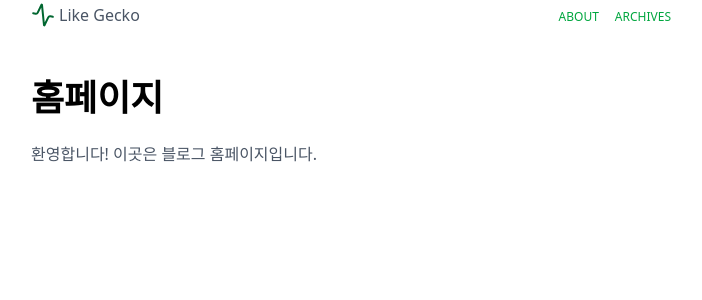
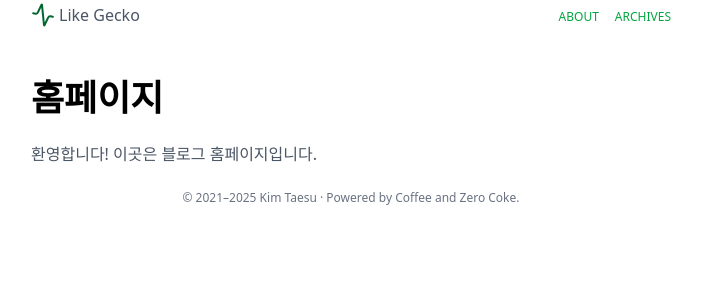
Before and after one commit to likegecko/blog25, a Next.js app: page / in a window 1280 px wide. Shown: the top 300 px of the page, without its empty margins (289-991 px from the left). Built offline with nearby package versions, Linux system fonts and the light colour scheme; no server answers.

Commit message:
feat: 푸터 추가

```diff
--- /dev/null
+++ b/app/components/Footer.tsx
@@ -0,0 +1,11 @@
+const Footer = () => {
+  return (
+    <div className="py-6 flex items-center justify-center">
+      <p className="text-xs text-gray-500">
+        © 2021–2025 Kim Taesu · Powered by Coffee and Zero Coke.
+      </p>
+    </div>
+  );
+};
+
+export default Footer;
--- a/app/layout.tsx
+++ b/app/layout.tsx
@@ -3,7 +3,7 @@ import { Geist, Geist_Mono } from "next/font/google";
 import "./globals.css";
 import { AuthProvider } from "./providers/AuthProvider";
 import Header from "./components/Header";
-
+import Footer from "./components/Footer";
 const geistSans = Geist({
   variable: "--font-geist-sans",
   subsets: ["latin"],
@@ -34,6 +34,7 @@ export default function RootLayout({
             <div className="w-full px-4">
               <Header />
               <main className="mt-12">{children}</main>
+              <Footer />
             </div>
           </div>
         </AuthProvider>
```
